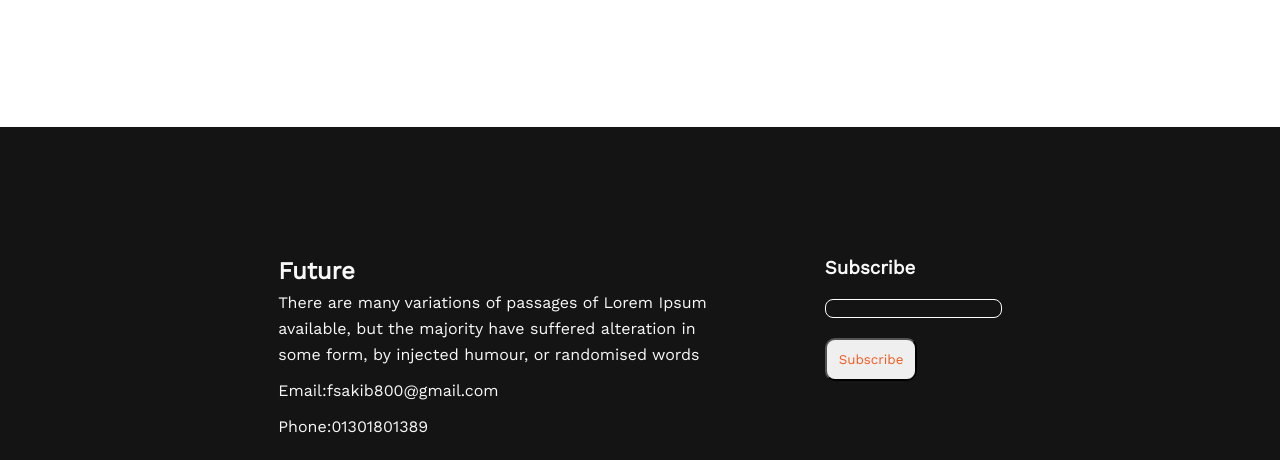
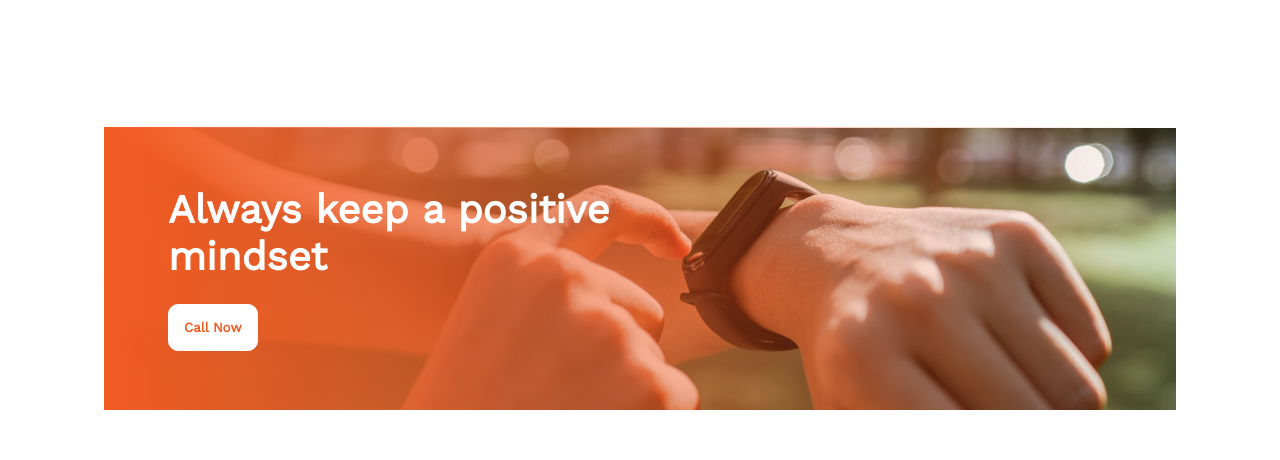
Before and after one commit to sakib3022/new-year-assignment, a plain HTML site: page index.html in a window 1280 px wide. Shown: the part 1671-2131 px from the top of the page. Drawn offline with nearby package versions, Linux system fonts and the light colour scheme.

Commit message:
gradient section added

```diff
--- a/index.html
+++ b/index.html
@@ -81,6 +81,12 @@
             </div>
         </section>
 
+        <div class="gradient-container">
+            <h2>Always keep a positive mindset</h2>
+            <button>Call Now</button>
+
+        </div>
+
     </main>
     <footer>
         <div class="user-info">
--- a/styles.css
+++ b/styles.css
@@ -106,6 +106,29 @@ main{
     font-weight: 500;
     color: #737272;
 }
+/* gradient container styles */
+.gradient-container{
+    margin-bottom: 130px;
+    background: linear-gradient(90deg, #F15B22 0%, rgba(241, 91, 34, 0) 100%),url(images/watch.png);
+    padding: 59px 64px;
+}
+.gradient-container h2{
+    font-size: 40px;
+    font-weight: 700;
+    line-height: 47px;
+    max-width: 450px;
+    color: #FFFFFF;
+    ;
+}
+.gradient-container button{
+    margin-top: 24px;
+    background-color: #FFFFFF;
+    color: #F15B22;
+    font-weight: 700;
+    padding: 15px;
+    border-radius: 10px;
+    border: 1px solid #FFFFFF;
+}
 
 /* footer section style */
 footer{
```
